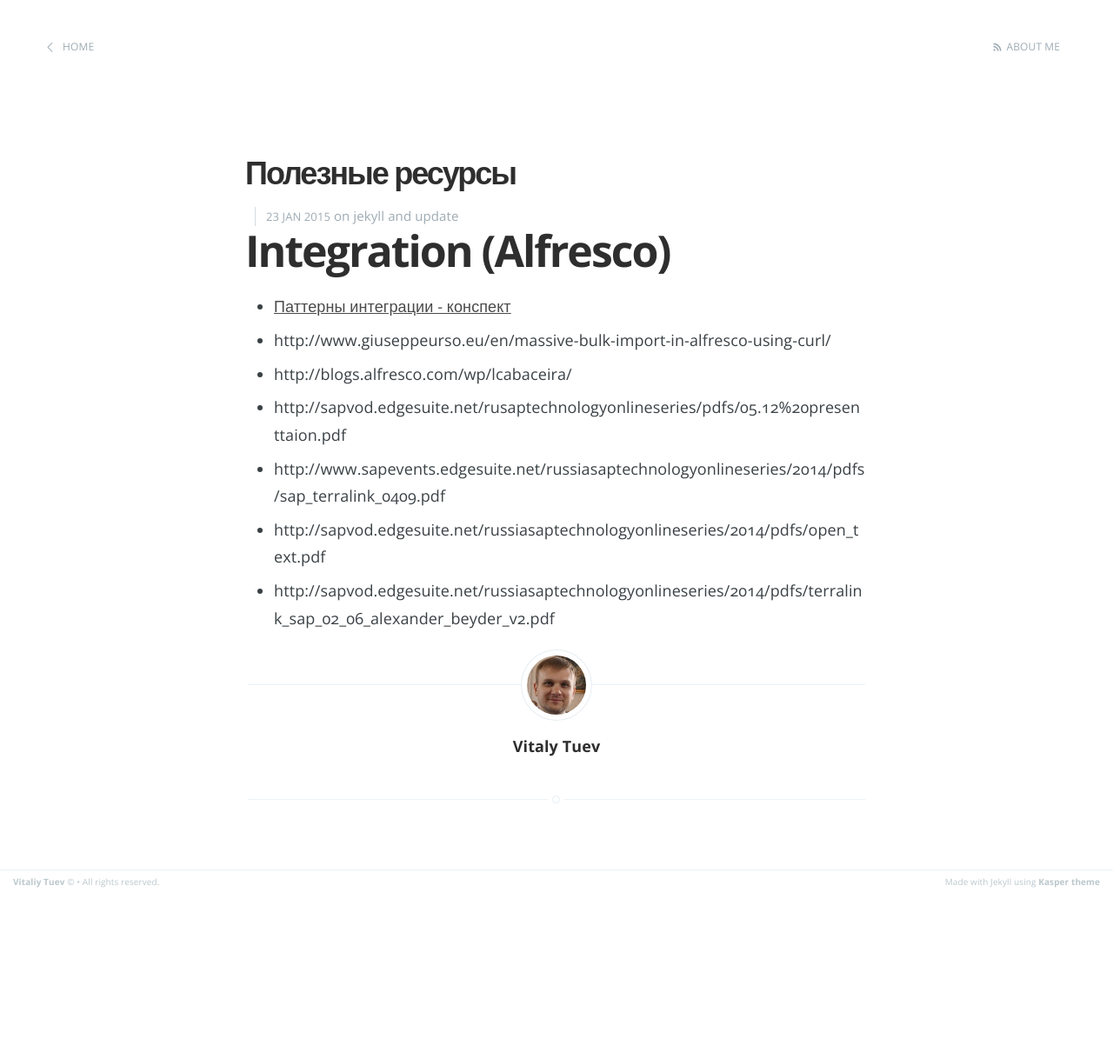
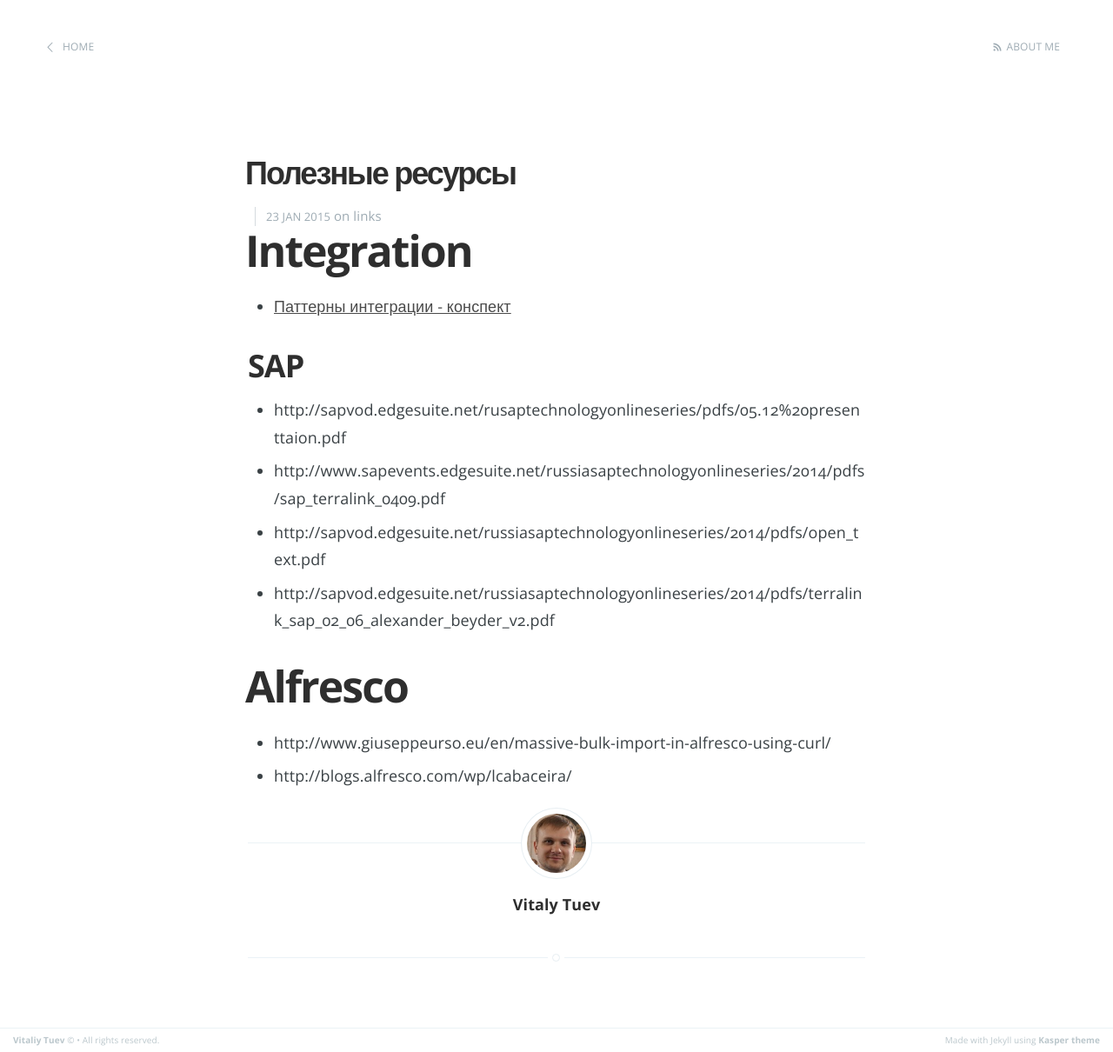
Before and after one commit to vetal232/vetal232.github.io, a Jekyll site: the page built from _posts/2015-02-08-author.markdown, in a window 1280 px wide. Shown: the whole page at 87% size. Built offline with Jekyll 4.4.1, drawn with Linux system fonts in a browser that asks for light colours; before the commit the page ends 1028 px from its top, so only the background shows below that.

Commit message:
Update 2015-02-08-author.markdown

```diff
--- a/_posts/2015-02-08-author.markdown
+++ b/_posts/2015-02-08-author.markdown
@@ -3,16 +3,21 @@ layout: post
 title: Полезные ресурсы
 date:
   "Sat Jan 23 2015 18:52:44 GMT+0300": null
-categories: jekyll update
+categories: links
 published: true
 ---
 
-#Integration (Alfresco)
+#Integration
 
 - [Паттерны интеграции - конспект](http://0agr.ru/blog/2012/08/08/enterprise-integration-patterns/)
-- http://www.giuseppeurso.eu/en/massive-bulk-import-in-alfresco-using-curl/
-- http://blogs.alfresco.com/wp/lcabaceira/
+
+##SAP
 - http://sapvod.edgesuite.net/rusaptechnologyonlineseries/pdfs/05.12%20presenttaion.pdf
 - http://www.sapevents.edgesuite.net/russiasaptechnologyonlineseries/2014/pdfs/sap_terralink_0409.pdf
 - http://sapvod.edgesuite.net/russiasaptechnologyonlineseries/2014/pdfs/open_text.pdf
 - http://sapvod.edgesuite.net/russiasaptechnologyonlineseries/2014/pdfs/terralink_sap_02_06_alexander_beyder_v2.pdf
+
+#Alfresco
+
+- http://www.giuseppeurso.eu/en/massive-bulk-import-in-alfresco-using-curl/
+- http://blogs.alfresco.com/wp/lcabaceira/
```
